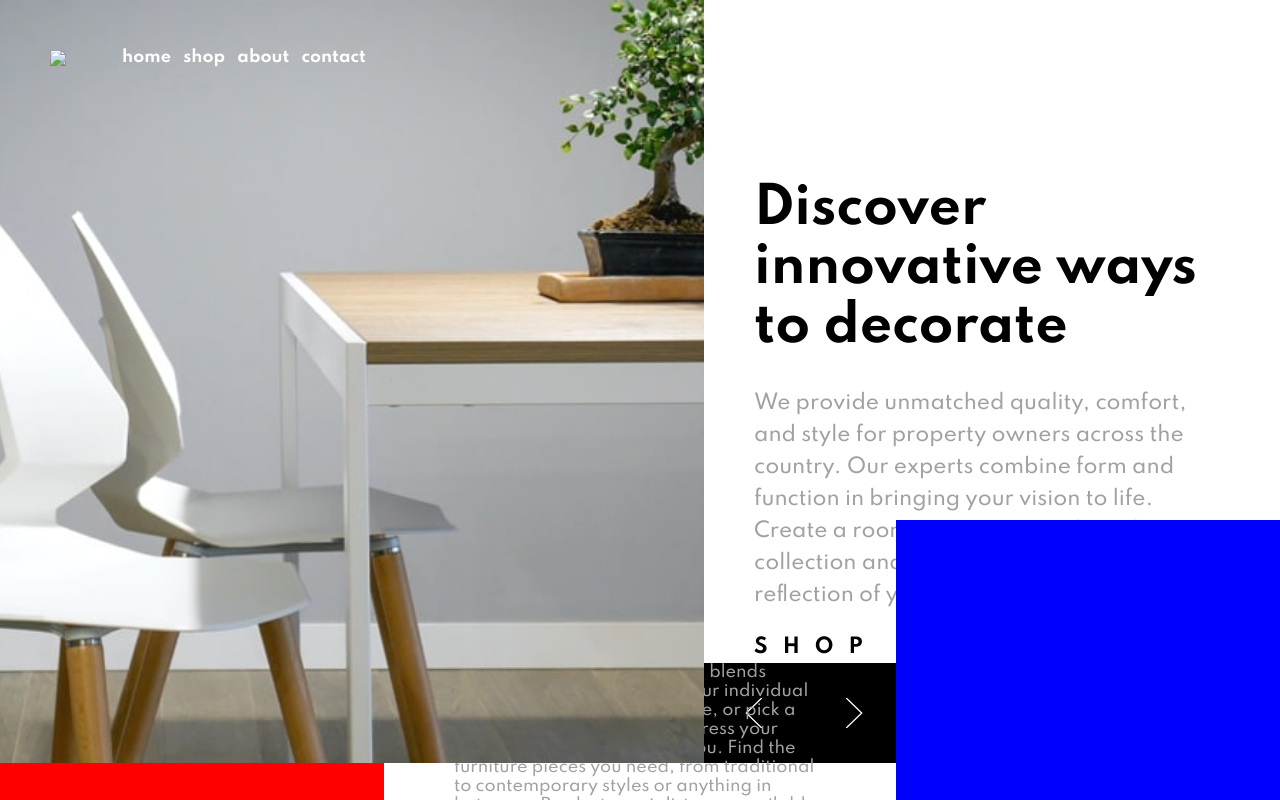
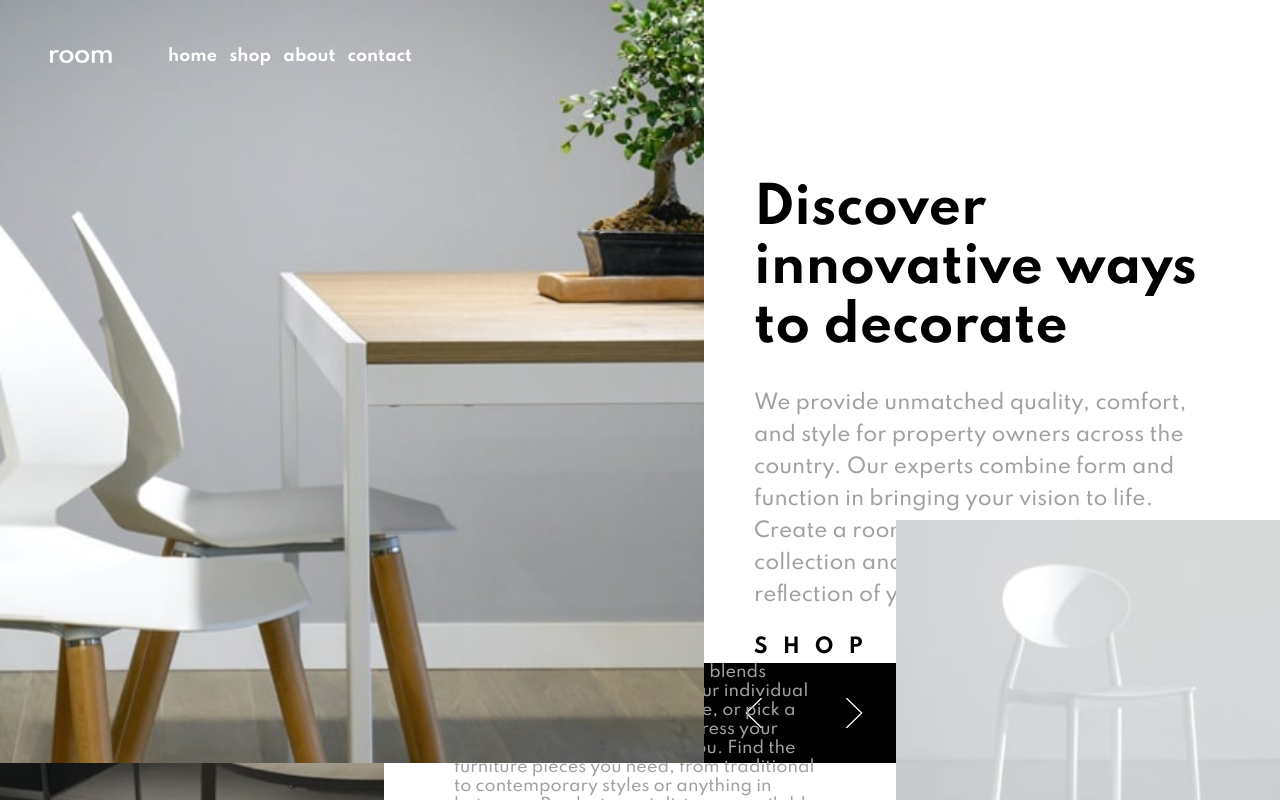
Before and after one commit to 9CB5/room-homepage, a plain HTML site: page index.html in a window 1280 px wide. Drawn offline with Linux system fonts and the light colour scheme; the site is published under a folder, as on GitHub Pages, so addresses that start at the root find nothing.

Commit message:
fix for images not displaying on deployed site

```diff
--- a/index.html
+++ b/index.html
@@ -16,7 +16,7 @@
   <nav>
     <img src="./images/icon-hamburger.svg" class="burger"/>
     <div class="logo">
-      <img src="/images/logo.svg"/>
+      <img src="./images/logo.svg"/>
     </div>
     <ul class="nav-links">
       <li><a href="#">home</a></li>
--- a/styles.css
+++ b/styles.css
@@ -191,7 +191,7 @@ nav {
     overflow: hidden;
     background-size: cover;
     background-position: center;
-    background-image: url('/images/image-about-dark.jpg');
+    background-image: url('./images/image-about-dark.jpg');
 }
 
 .about-second-img-container {
@@ -200,7 +200,7 @@ nav {
     overflow: hidden;
     background-size: cover;
     background-position: center;
-    background-image: url('/images/image-about-light.jpg');
+    background-image: url('./images/image-about-light.jpg');
 }
 
 .about-description-container {
```
